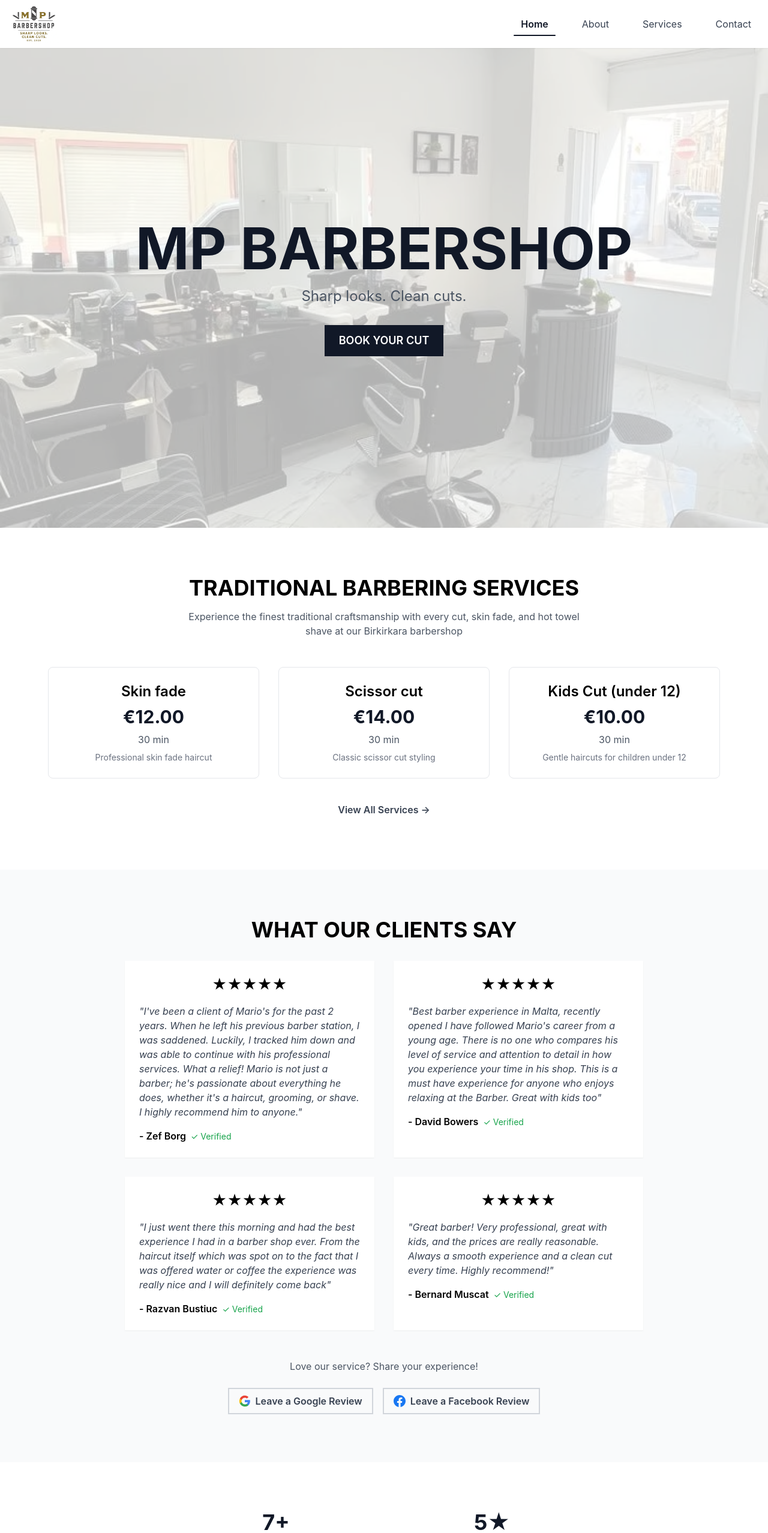
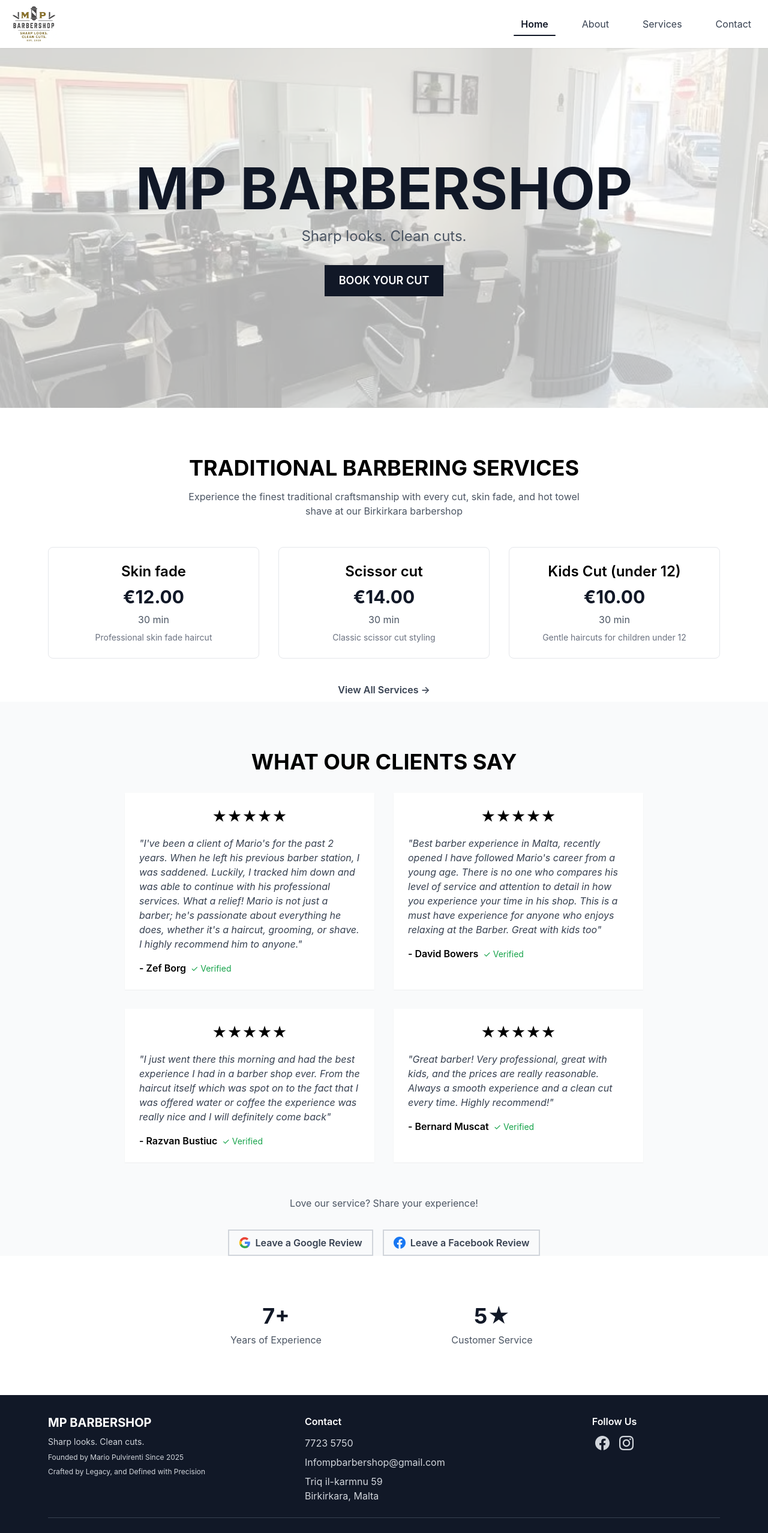
Before and after one commit to dnlbowers/mpBarbers, a React (Create React App) app: page / in a window 1280 px wide. Shown: the top 2556 px of the page at 60% size. Built offline with nearby package versions, Linux system fonts and the light colour scheme.

Commit message:
fix: adjust spacing and styles in HomePage and Footer components for improved layout consistency

```diff
--- a/src/components/features/HomePage.tsx
+++ b/src/components/features/HomePage.tsx
@@ -37,7 +37,7 @@ const HomePage: React.FC = () => {
     <div>
       {/* Hero Section */}
       <section
-        className={`relative h-screen flex items-center justify-center ${styles.heroSection}`}
+        className={`relative flex items-center justify-center ${styles.heroSection}`}
         style={{ '--hero-image': `url(${heroImage})` } as React.CSSProperties}
         aria-label="Hero section"
       >
@@ -60,7 +60,7 @@ const HomePage: React.FC = () => {
 
       {/* Services Section */}
       <section
-        className="py-20 bg-white"
+        className="pt-20 bg-white"
         aria-label="Our services"
       >
         <div className="max-w-6xl mx-auto px-4">
@@ -109,7 +109,7 @@ const HomePage: React.FC = () => {
 
       {/* Testimonials Section */}
       <section
-        className="py-20 bg-gray-50"
+        className="pt-20 bg-gray-50"
         aria-label="Customer testimonials"
       >
         <div className="max-w-4xl mx-auto px-4 text-center">
@@ -144,8 +144,8 @@ const HomePage: React.FC = () => {
           </div>
 
           {/* Review Links */}
-          <div className="mt-12 text-center">
-            <p className="text-gray-600 mb-6">Love our service? Share your experience!</p>
+          <div className="mt-14 text-center">
+            <p className="text-gray-600 mb-8">Love our service? Share your experience!</p>
             <div className="flex flex-col sm:flex-row gap-4 justify-center">
               <Button
                 variant="outline"
--- a/src/components/features/css/HomePage.module.css
+++ b/src/components/features/css/HomePage.module.css
@@ -1,6 +1,6 @@
 /* src/components/features/HomePage.module.css */
 .heroSection {
-  position: relative;
+  height: 75vh;
 }
 
 .heroSection::before {
--- a/src/components/layout/Footer.tsx
+++ b/src/components/layout/Footer.tsx
@@ -19,17 +19,20 @@ const Footer: React.FC = () => {
           {/* Brand */}
           <div>
             <h3 className="text-xl font-bold mb-2">MP BARBERSHOP</h3>
-            <p className="text-gray-300 text-sm">
+            <p className="text-gray-300 text-sm mb-2">
               {APP_CONFIG.tagline}
             </p>
-            <p className="text-gray-400 text-xs mt-2">
-              Founded by Mario Pulvirenti<br />
-              Crafted by Legacy, and Defined with Precision Since 2025
+            <p className="text-gray-300 text-xs mt-2">
+              Founded by Mario Pulvirenti Since 2025
+            </p>
+            <p className="text-gray-300 text-xs mt-2">
+              Crafted by Legacy, and Defined with Precision
             </p>
           </div>
 
           {/* Contact Info */}
-          <div>
+          <div className="flex flex-col items-center">
+            <div className='w-3/4'>
               <h4 className="font-semibold mb-3">Contact</h4>
               <div className="space-y-2 text-gray-300">
                 <p>{CONTACT_INFO.phone}</p>
@@ -40,9 +43,11 @@ const Footer: React.FC = () => {
                 </address>
               </div>
             </div>
+          </div>
 
           {/* Social Media */}
-          <div>
+          <div className="flex flex-col items-center">
+            <div className='w-3/4 flex flex-col items-center'>
               <h4 className="font-semibold mb-3">Follow Us</h4>
               <div className="flex space-x-4">
                 {CONTACT_INFO.socialMedia.facebook && (
@@ -84,6 +89,7 @@ const Footer: React.FC = () => {
               </div>
             </div>
           </div>
+        </div>
 
         {/* Copyright */}
         <div className="border-t border-gray-700 pt-6 text-center">
```
Also changed, not shown: src/types/README.md. Lines whose indentation alone changed are shown as unchanged.
